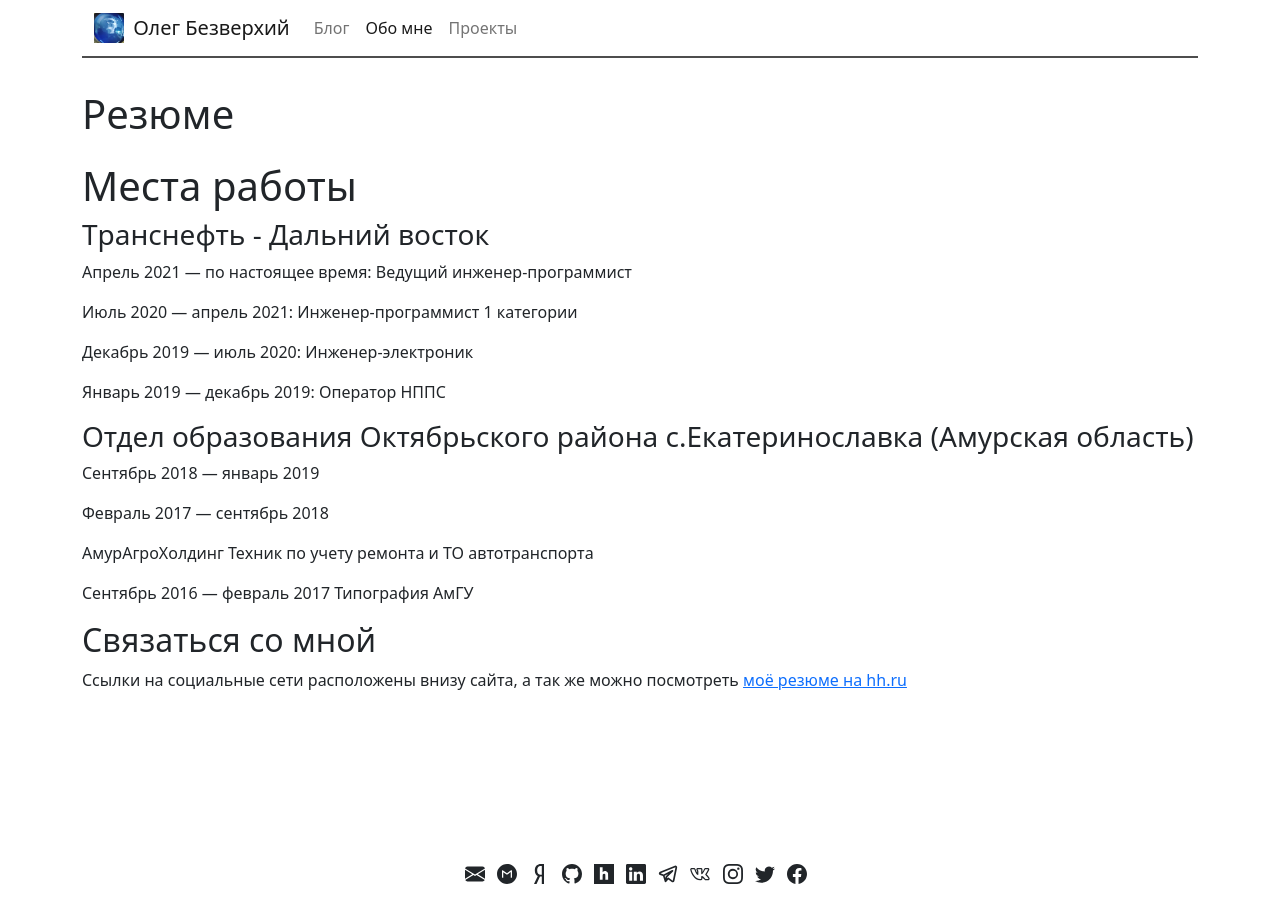
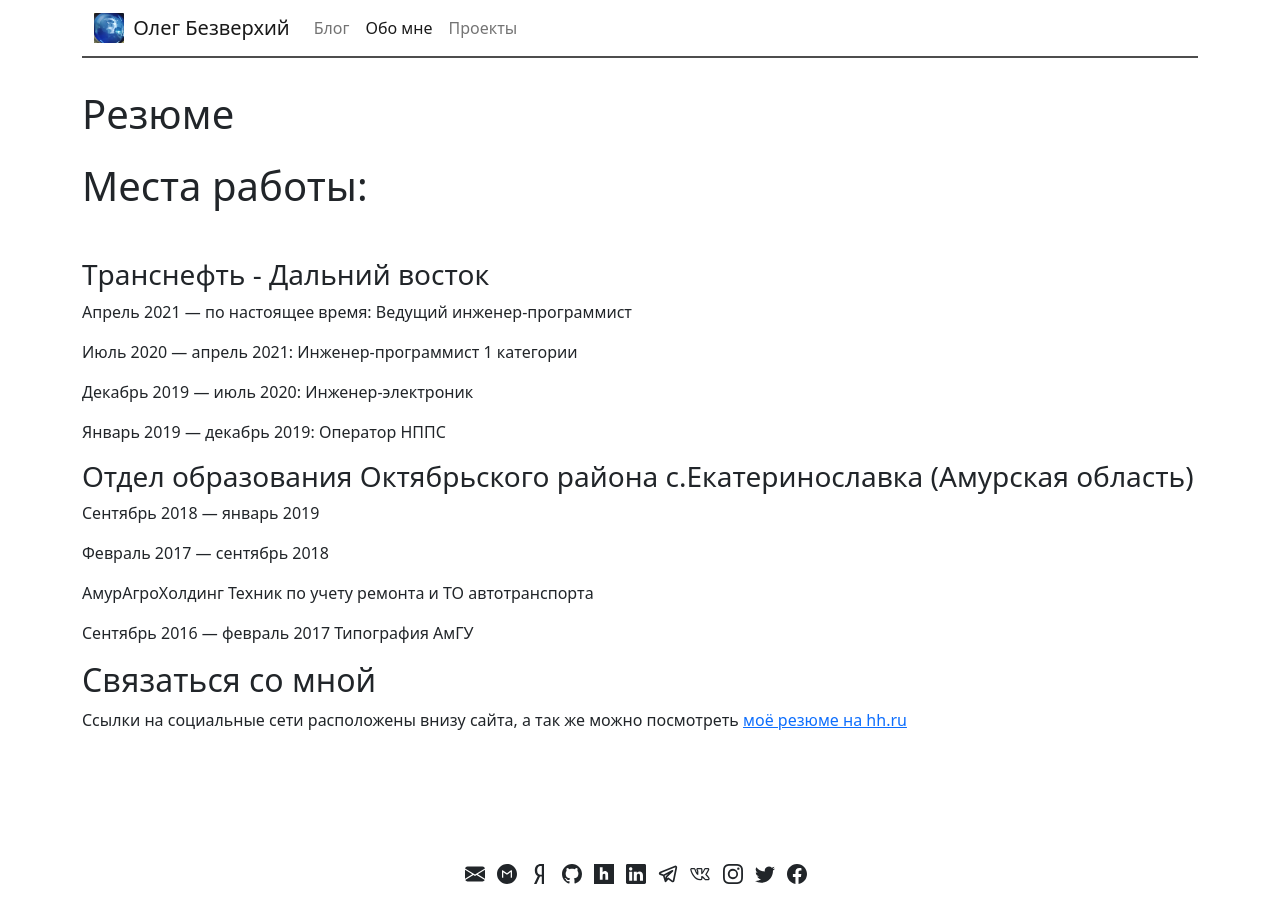
Before and after one commit to OlegBezverhii/olegbezverhii.github.io, a Jekyll site: the page built from anypages/about.md, in a window 1280 px wide. Built offline with Jekyll 4.4.1, drawn with Linux system fonts in a browser that asks for light colours.

Commit message:
Update about.md

```diff
--- a/anypages/about.md
+++ b/anypages/about.md
@@ -4,8 +4,8 @@ title: Резюме
 permalink: /about/
 ---
 
-# Места работы
-
+# Места работы:
+<br>
 ### Tранснефть - Дальний восток
 
 Апрель 2021 — по настоящее время:
```
